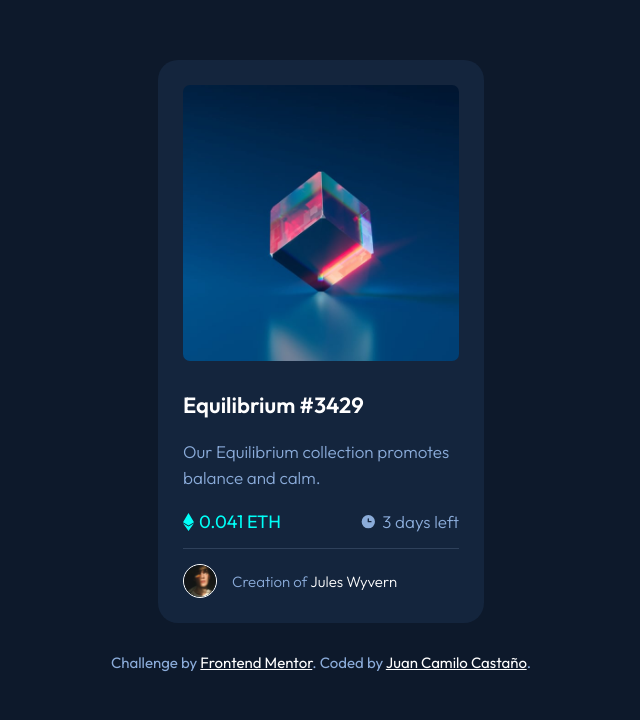
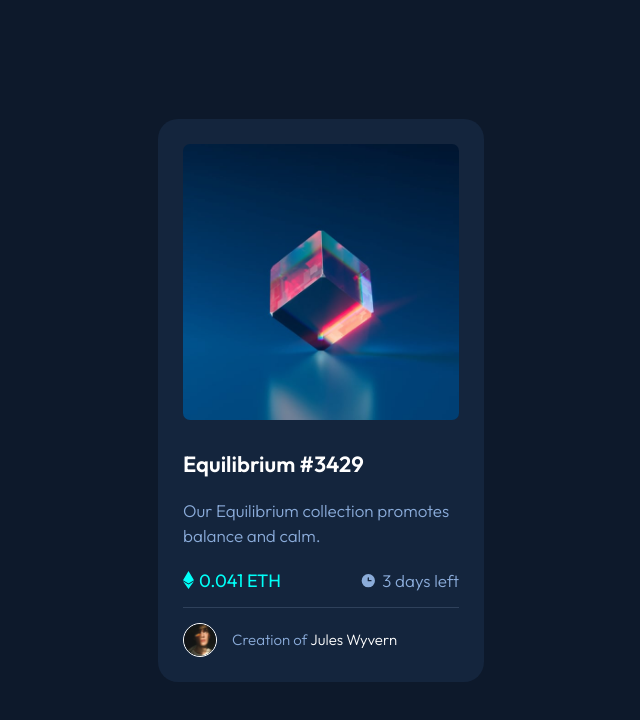
Before and after one commit to camiloCastanoCasas/Ntf-card-FrontendMentor, a plain HTML site: page index.html in a window 1280 px wide. Shown: the whole page, without its empty margins (319-959 px from the left). Drawn offline with Linux system fonts and the light colour scheme.

Commit message:
Solucion problemas de accesibilidad y CSS

```diff
--- a/css/styles.css
+++ b/css/styles.css
@@ -24,10 +24,9 @@ html{
 body{
     font-family: var(--fuente);
     font-size: 1.8rem;
-    padding-top: 6rem;
+    min-height: 100vh;
     background-color: var(--mainBG);
     display: flex;
-    flex-direction: column;
     align-items: center;
     justify-content: center;
 }
@@ -124,8 +123,3 @@ body{
     font-weight: 300;
     font-size: 1.5rem;
 }
-.attribution{
-    margin-top: 3rem;
-    color: var(--softBlue);
-    font-size: 1.5rem;
-}
--- a/index.html
+++ b/index.html
@@ -8,7 +8,7 @@
   <title>Frontend Mentor | NFT preview card component</title>
 </head>
 <body>
-  <div class="card">
+  <main class="card">
     <div class="card__contenido">
       <div class="card__producto-img">
         <img src="images/image-equilibrium.jpg" alt="Imagen producto">
@@ -31,11 +31,12 @@
         <img src="images/image-avatar.png" alt="Imagen autor">
         <p>Creation of <span>Jules Wyvern</span></p>
       </div>
+      <!-- <div class="attribution">
+        Challenge by <a href="https://www.frontendmentor.io?ref=challenge" target="_blank">Frontend Mentor</a>.
+        Coded by <a href="https://github.com/camiloCastanoCasas" target="_blank">Juan Camilo Castaño</a>.
+      </div> -->
     </div>
-  </div>
-  <div class="attribution">
-    Challenge by <a href="https://www.frontendmentor.io?ref=challenge" target="_blank">Frontend Mentor</a>.
-    Coded by <a href="https://github.com/camiloCastanoCasas" target="_blank">Juan Camilo Castaño</a>.
-  </div>
+  </main>
+
 </body>
 </html>
```
